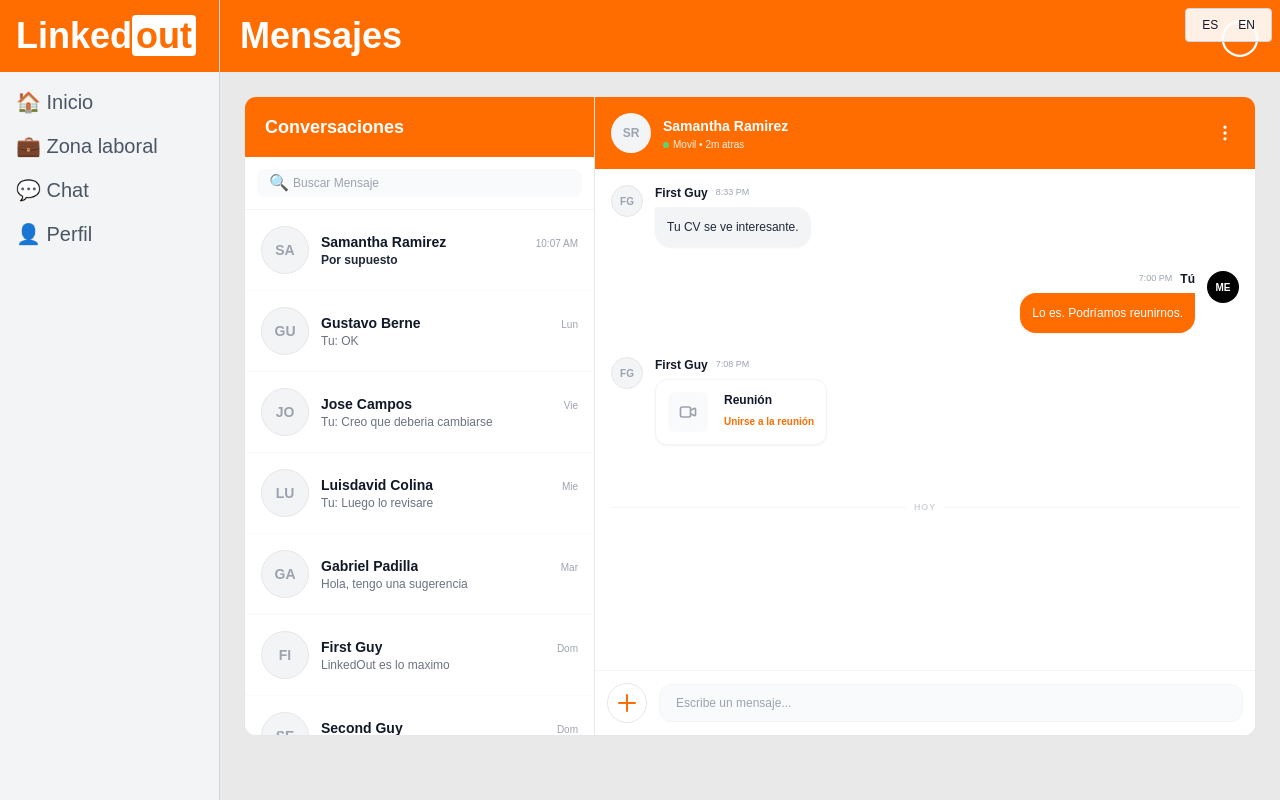
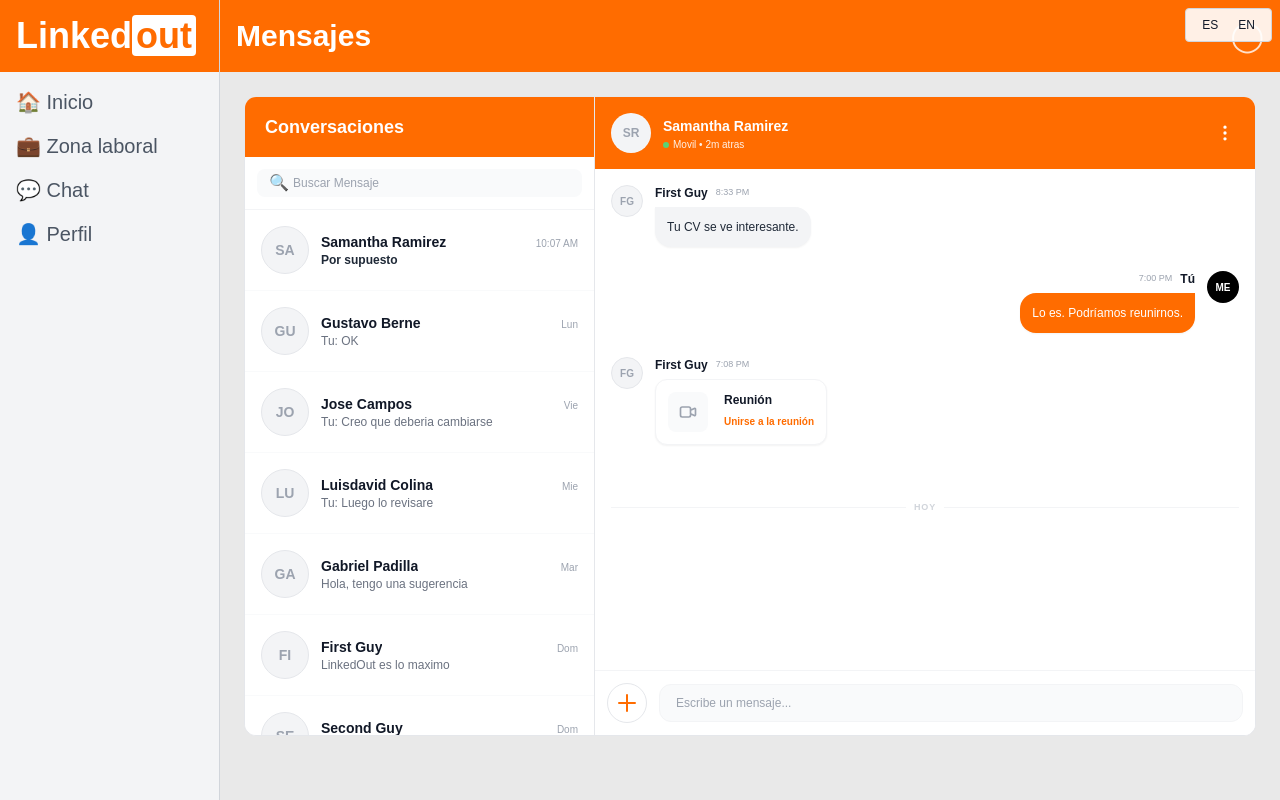
Before and after one commit to Samantha-Ramirez/Proyecto2ATI, a Django app: page /messages/ in a window 1280 px wide. Run offline with Django 5.2, Linux system fonts and the light colour scheme; some libraries are stand-ins or nearby versions.

Commit message:
refact: mejora del diseño de la barra superior y la funcionalidad de búsqueda, mejora del estilo del panel de detalles del trabajo.

```diff
--- a/apps/linkedout/templates/components/topbar.html
+++ b/apps/linkedout/templates/components/topbar.html
@@ -1,33 +1,40 @@
 {% load i18n %}
-<header class="bg-linkedout-orange text-white min-h-[72px] px-5 py-3 flex items-center justify-between gap-3">
-    <div class="flex items-center gap-3 min-w-0">
+<header class="bg-linkedout-orange text-white min-h-[72px] px-4 py-2 flex items-center justify-between gap-2 lg:gap-6">
+
+    <div class="flex items-center gap-2 min-w-[100px] shrink-0">
         {% if back_button %}
-            <a href="{% url 'profile' %}" class="text-3xl leading-none" aria-label="{% trans 'Volver' %}">←</a>
+            <a href="{% url 'profile' %}" class="text-2xl lg:text-3xl hover:bg-white/10 rounded-full p-1" aria-label="{% trans 'Volver' %}">←</a>
         {% endif %}
-        <h1 class="text-2xl lg:text-4xl font-bold truncate">{% if topbar_title %}{{ topbar_title }}{% else %}{% trans 'LinkedOut' %}{% endif %}</h1>
+        <h1 class="text-lg lg:text-3xl font-bold truncate">
+            {% if topbar_title %}{{ topbar_title }}{% else %}{% trans 'LinkedOut' %}{% endif %}
+        </h1>
     </div>
 
+    <div class="flex-1 flex justify-center gap-2 max-w-2xl">
         {% if desktop_search %}
-        <div class="flex items-center bg-white rounded-lg px-3 py-1 border border-gray-300 w-full max-w-xs">
-            <span class="text-xl">🔍</span>
+            <div class="flex items-center bg-white rounded-lg px-2 py-1 border border-gray-300 w-full max-w-[180px] lg:max-w-xs transition-all">
+                <span class="text-sm lg:text-xl">🔍</span>
                 <input type="text"
                     placeholder="{% trans 'Buscar' %}"
-                class="bg-transparent border-none text-black placeholder-gray-400 outline-none px-2 w-full">
+                    class="bg-transparent border-none text-black placeholder-gray-400 outline-none px-1 lg:px-2 w-full text-xs lg:text-base">
             </div>
         {% endif %}
 
         {% if show_search %}
-        <form class="flex items-center gap-2 bg-white rounded-lg px-3 py-1 border border-gray-300 w-full max-w-xs" role="search">
-            <span class="text-xl">🔍</span>
+            <form class="flex items-center bg-white rounded-lg px-2 py-1 border border-gray-300 w-full max-w-[180px] lg:max-w-xs transition-all" role="search">
+                <span class="text-sm lg:text-xl">🔍</span>
                 <input type="search"
                     placeholder="{% trans 'Buscar mensaje' %}"
-                class="bg-transparent border-none text-black placeholder-gray-400 outline-none px-2 w-full">
+                    class="bg-transparent border-none text-black placeholder-gray-400 outline-none px-1 lg:px-2 w-full text-xs lg:text-base">
             </form>
         {% endif %}
+    </div>
 
+    <div class="flex items-center gap-2 shrink-0">
         {% if show_menu %}
-        <button class="text-3xl leading-none" type="button" aria-label="{% trans 'Opciones' %}">⋮</button>
+            <button class="text-2xl lg:text-3xl p-1 hover:bg-white/10 rounded-full" type="button" aria-label="{% trans 'Opciones' %}">⋮</button>
         {% endif %}
+        <div class="hidden lg:block text-3xl opacity-80" aria-hidden="true">◯</div>
+    </div>
 
-    <div class="hidden lg:block text-4xl" aria-hidden="true">◯</div>
 </header>
--- a/apps/linkedout/templates/search_jobs.html
+++ b/apps/linkedout/templates/search_jobs.html
@@ -298,7 +298,7 @@
 
 
         <article id="detail-panel"
-            class="hidden lg:flex lg:col-span-2 bg-white border border-gray-300 rounded-xl h-fit shadow-md flex-col overflow-y-auto lg:overflow-hidden w-full h-full lg:h-auto">
+            class="hidden lg:flex lg:col-span-2 bg-white border border-gray-300 rounded-xl h-fit shadow-md flex-col overflow-y-auto lg:overflow-hidden w-full lg:h-auto">
 
 
             <div
@@ -384,7 +384,7 @@
                         </button>
 
                         <button id="btn-applied-main" disabled
-                            class="hidden bg-green-600 text-white px-6 py-2.5 rounded-full font-bold text-sm shadow-lg shadow-green-500/30 transition-all cursor-not-allowed flex justify-center items-center gap-2">
+                            class="hidden bg-green-600 text-white px-6 py-2.5 rounded-full font-bold text-sm shadow-lg shadow-green-500/30 transition-all cursor-not-allowed justify-center items-center gap-2">
                             <span class="text-lg leading-none">✅</span> Postulado
                         </button>
                     </div>
--- a/apps/linkedout/views.py
+++ b/apps/linkedout/views.py
@@ -1,5 +1,6 @@
 from django.shortcuts import render
 from django.utils.translation import gettext_lazy as _
+from django.shortcuts import redirect
 
 
 # Sección de perfil y autenticación
@@ -39,6 +40,7 @@
         'page_title': _('Ajustes'),
         'show_search_menu': True,
         'desktop_search': True,
+        'show_bottom_nav': True,
     })
 
 
@@ -70,6 +72,7 @@
     context = {
         'desktop_search': True,
         'page_title': '',
+        'show_bottom_nav': True,
     }
     return render(request, 'feed.html', context)
 
@@ -104,8 +107,6 @@
     })
 
 
-from django.shortcuts import redirect
-
 def chat_view(request, user_id):
     return redirect('messages')
 
```
Lines whose indentation alone changed are shown as unchanged.
